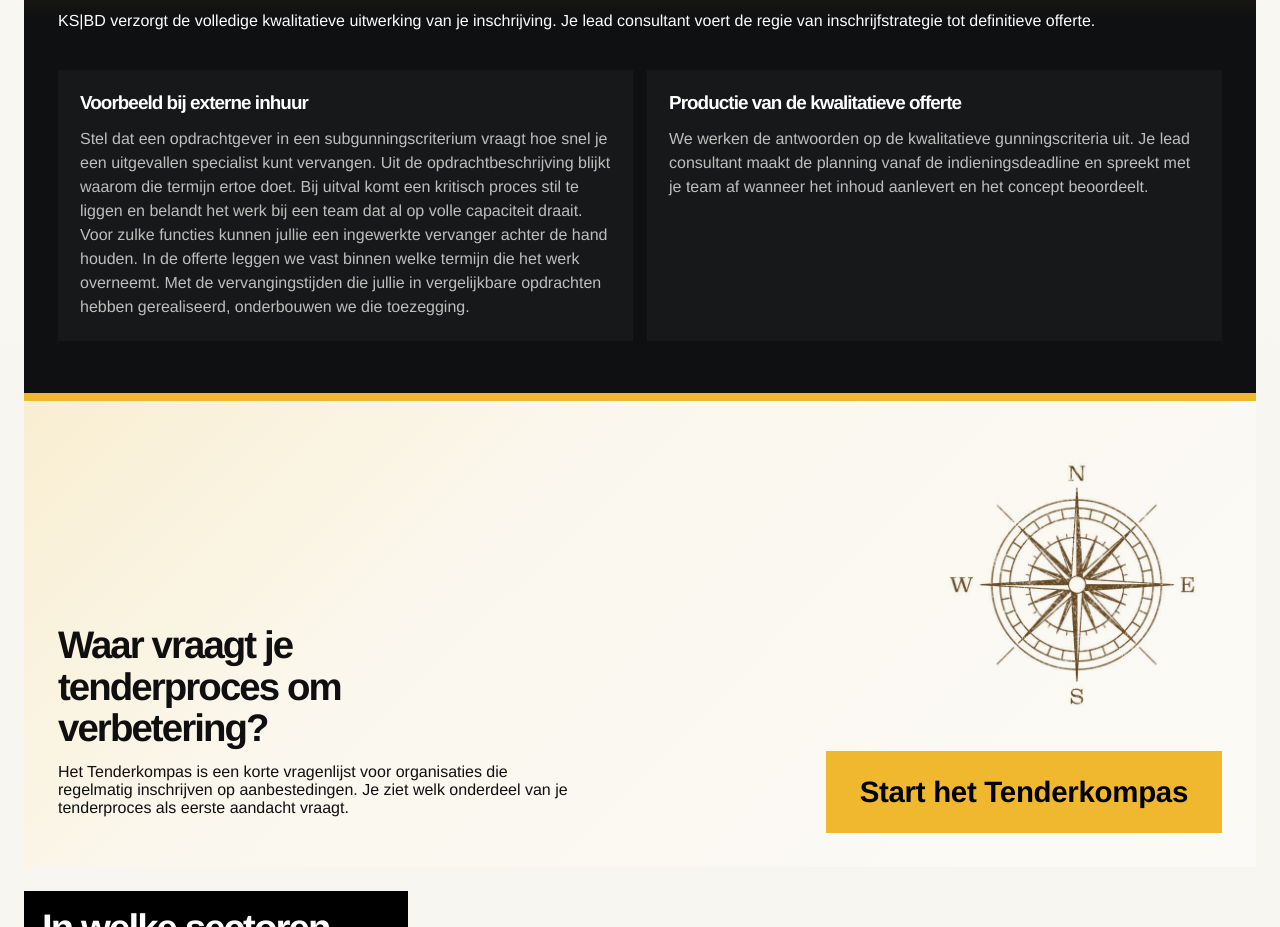
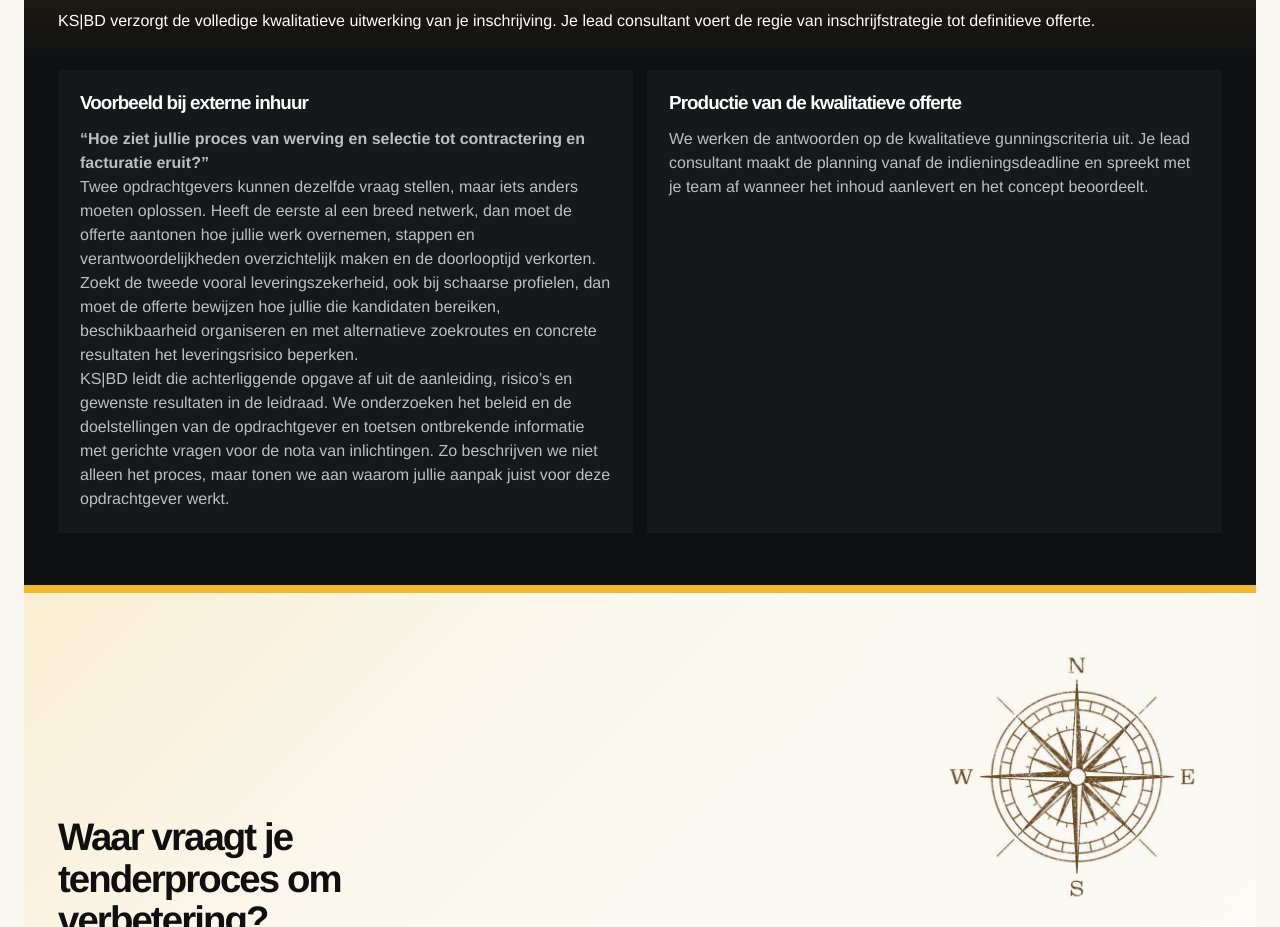
Before and after one commit to kevinschrijer/ksbd-site, a plain HTML site: page index.html in a window 1280 px wide. Shown: the part 1385-2312 px from the top of the page. Drawn offline with Linux system fonts and the light colour scheme.

Commit message:
Aanpassingen
Via Chatgpt desktop

```diff
--- a/index.html
+++ b/index.html
@@ -150,11 +150,14 @@
         <div class="services-band-grid">
           <article class="hero-service-card">
             <h3>Voorbeeld bij externe inhuur</h3>
-            <p>Stel dat een opdrachtgever in een subgunningscriterium vraagt hoe snel je een uitgevallen specialist kunt vervangen.
-              Uit de opdrachtbeschrijving blijkt waarom die termijn ertoe doet. Bij uitval komt een kritisch proces stil te liggen
-              en belandt het werk bij een team dat al op volle capaciteit draait. Voor zulke functies kunnen jullie een ingewerkte
-              vervanger achter de hand houden. In de offerte leggen we vast binnen welke termijn die het werk overneemt.
-              Met de vervangingstijden die jullie in vergelijkbare opdrachten hebben gerealiseerd, onderbouwen we die toezegging.</p>
+            <p><strong>“Hoe ziet jullie proces van werving en selectie tot contractering en facturatie eruit?”</strong><br />
+              Twee opdrachtgevers kunnen dezelfde vraag stellen, maar iets anders moeten oplossen. Heeft de eerste al een breed netwerk,
+              dan moet de offerte aantonen hoe jullie werk overnemen, stappen en verantwoordelijkheden overzichtelijk maken en de doorlooptijd
+              verkorten. Zoekt de tweede vooral leveringszekerheid, ook bij schaarse profielen, dan moet de offerte bewijzen hoe jullie die
+              kandidaten bereiken, beschikbaarheid organiseren en met alternatieve zoekroutes en concrete resultaten het leveringsrisico beperken.<br />
+              KS|BD leidt die achterliggende opgave af uit de aanleiding, risico’s en gewenste resultaten in de leidraad. We onderzoeken het
+              beleid en de doelstellingen van de opdrachtgever en toetsen ontbrekende informatie met gerichte vragen voor de nota van inlichtingen.
+              Zo beschrijven we niet alleen het proces, maar tonen we aan waarom jullie aanpak juist voor deze opdrachtgever werkt.</p>
           </article>
           <article class="hero-service-card">
             <h3>Productie van de kwalitatieve offerte</h3>
```
